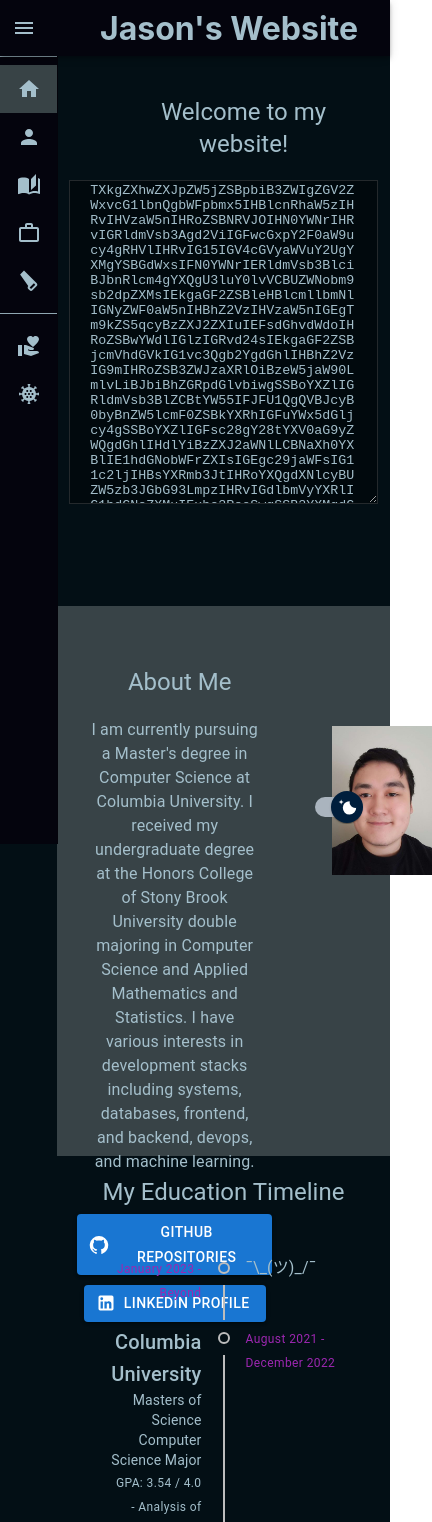
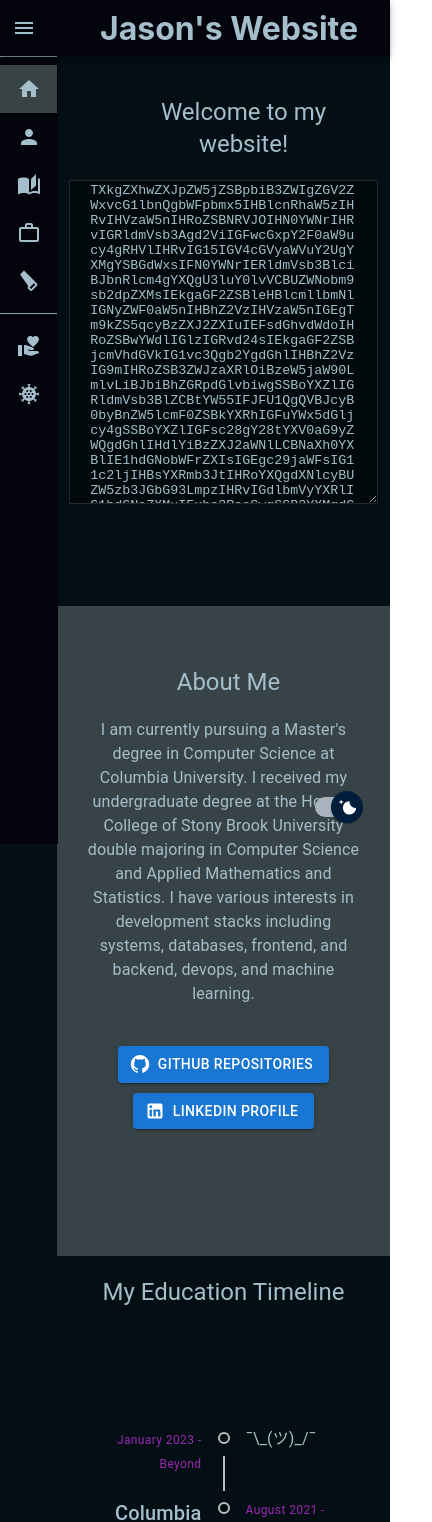
Before and after one commit to thefireblade/portfolio-website, a React (Create React App) app: page / in a window 390 px wide. Shown: the top 1522 px of the page, 432 px wide, since content can reach past the window. Built offline with nearby package versions, Linux system fonts and the light colour scheme.

Commit message:
fix mobile

```diff
--- a/src/components/navigation/MiniDrawer.tsx
+++ b/src/components/navigation/MiniDrawer.tsx
@@ -24,6 +24,7 @@ import image from '../../assets/smaller_image_of_myself_centered.png';
 import VolunteerActivismIcon from '@mui/icons-material/VolunteerActivism';
 import CoronavirusIcon from '@mui/icons-material/Coronavirus';
 import { DarkMode } from '@mui/icons-material';
+import { match } from 'assert';
 
 const drawerWidth = 240;
 
@@ -185,6 +186,7 @@ export default function MiniDrawer(props: MiniDrawerProps) {
   }
 
   const determineLocation = () => {
+    if(scrollPos === 0) return 'home';
     const getOffset = (el: HTMLElement | null) => {
       const rect = el?.getBoundingClientRect();
       if(rect === undefined) return 0;
--- a/src/components/pages/About.tsx
+++ b/src/components/pages/About.tsx
@@ -16,13 +16,14 @@ interface AboutProps {
 
 const About = (props: AboutProps) => {
     const theme = useTheme();
+    const xs_match = useMediaQuery(theme.breakpoints.up('sm'));
     const md_match = useMediaQuery(theme.breakpoints.up('md'));
     const lg_match = useMediaQuery(theme.breakpoints.up('lg'));
 
     const useStyles = makeStyles((theme: any)=>({
         page: {
             width: '100%',
-            height: '550px',
+            height: xs_match ? '550px ' : '650px',
 			backgroundColor: props.darkmode ? "#384347" : "#6f7475",
 			color: props.darkmode ? "#a4bfcb" : "#01090d",
             justifyContent: 'center',
@@ -58,7 +59,7 @@ const About = (props: AboutProps) => {
         <Grid className={classes.page}>
             <div id="about" className={classes.anchor}></div>
             <Grid item xs={12} className={classes.contentTitle} container>
-                <Grid item xs={8}  container>
+                <Grid item xs={lg_match ? 8: md_match ? 8 : 12}  container>
                     <Typist avgTypingDelay={5} cursor={{show: false}}>
                         <br/>
                         <Typography className={classes.contentHeader} variant={lg_match ? 'h3': md_match ? 'h4' : 'h5'}>About Me</Typography>
@@ -69,9 +70,12 @@ const About = (props: AboutProps) => {
                         <Button className={classes.social} variant="contained" startIcon={<LinkedInIcon/>} target="_blank" href='https://www.linkedin.com/in/jhuang6625/'>LinkedIn Profile</Button>
                     </Typist>
                 </Grid>
-                <Grid item xs={4} container>
-                    <img alt="Photo of me" src={image} className={classes.photo}/>
-                </Grid>
+                {
+                    (lg_match || md_match) &&
+                    <Grid item xs={lg_match ? 4: 4} container>
+                        <img alt="Photo of me" src={image} className={classes.photo}/>
+                    </Grid>
+                }
             </Grid>
         </Grid>
     );
--- a/src/components/pages/Education.tsx
+++ b/src/components/pages/Education.tsx
@@ -17,13 +17,14 @@ interface EducationProps {
 
 const Education = (props: EducationProps) => {
     const theme = useTheme();
+    const xs_match = useMediaQuery(theme.breakpoints.up('sm'));
     const md_match = useMediaQuery(theme.breakpoints.up('md'));
     const lg_match = useMediaQuery(theme.breakpoints.up('lg'));
 
     const useStyles = makeStyles((theme: any)=>({
         page: {
             width: '100%',
-            height: '1200px',
+            height: md_match ? '1200px ' : xs_match ? '1350px' : '2200px',
 			backgroundColor: props.darkmode ? "#030f15" : "#ede1df",
 			color: props.darkmode ? "#a4bfcb" : "#01090d",
             justifyContent: 'center',
@@ -31,12 +32,12 @@ const Education = (props: EducationProps) => {
         },
         content:{
             padding: '20px',
-            textAlign: 'center'
+            textAlign: 'center',
         },
         bodyP: {
             paddingLeft: '20px',
             paddingRight: '20px',
-            paddingBottom: '20px',
+            paddingBottom: '20px'
         },
         image: {
             padding: '20px',
--- a/src/components/pages/Experience.tsx
+++ b/src/components/pages/Experience.tsx
@@ -18,13 +18,14 @@ interface ExperienceProps {
 
 const Experience = (props: ExperienceProps) => {
     const theme = useTheme();
+    const xs_match = useMediaQuery(theme.breakpoints.up('sm'));
     const md_match = useMediaQuery(theme.breakpoints.up('md'));
     const lg_match = useMediaQuery(theme.breakpoints.up('lg'));
 
     const useStyles = makeStyles((theme: any)=>({
         page: {
             width: '100%',
-            height: '1150px',
+            height: md_match ? '1350px ' : xs_match ? '2100px': '3600px',
 			backgroundColor: props.darkmode ? "#384347" : "#6f7475",
 			color: props.darkmode ? "#a4bfcb" : "#01090d",
             justifyContent: 'center',
--- a/src/components/pages/Home.tsx
+++ b/src/components/pages/Home.tsx
@@ -2,6 +2,8 @@ import React, { useState, Component } from "react";
 import { useTheme } from '@mui/material/styles';
 import { makeStyles } from '@material-ui/core/styles';
 import { Grid, Typography } from "@material-ui/core";
+import Tooltip from '@mui/material/Tooltip';
+
 import Typist from 'react-typist';
 import GitHubIcon from '@mui/icons-material/GitHub';
 import LinkedInIcon from '@mui/icons-material/LinkedIn';
@@ -60,12 +62,14 @@ const Home = (props: HomeProps) => {
             <Typography className={classes.content} variant={lg_match ? 'h3': md_match ? 'h4' : 'h5'}>Welcome to my website!</Typography>
             <Grid container>
                 <Grid item md={8} sm={12} container justifyContent="center">
+                    <Tooltip title="Hint: base 64 decode">
                         <textarea
                             disabled
                             className={classes.bodyP}
                             rows={20}
                             defaultValue={defaultString}
                         />
+                    </Tooltip>
                 </Grid>
                 {md_match ?
                     <Grid item md={4} container >
```
Lines whose indentation alone changed are shown as unchanged.
